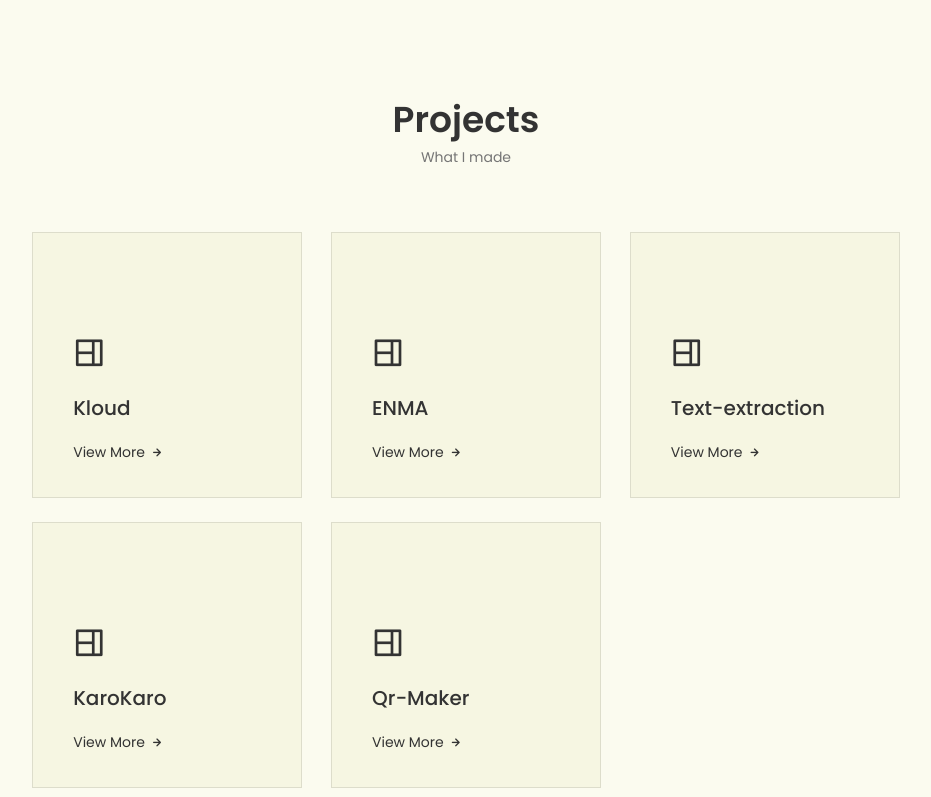
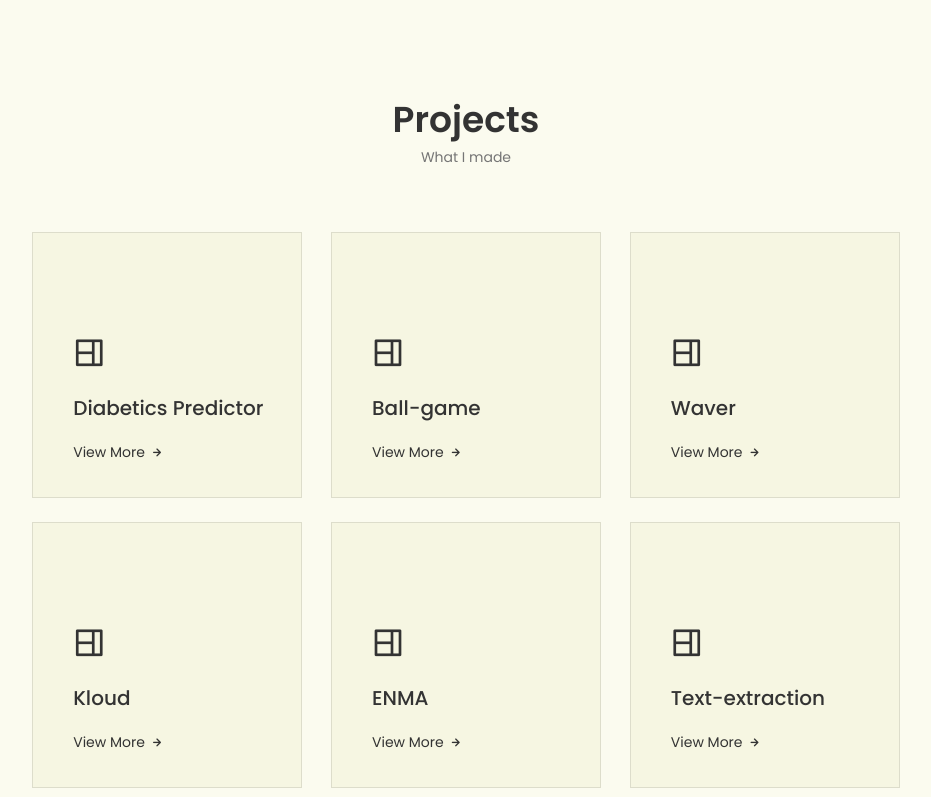
Before and after one commit to sanchiitvijay/portfolio, a React (Create React App) app: page / in a window 1280 px wide. Shown: the part 1925-2722 px from the top of the page, without its empty margins (174-1105 px from the left). Built offline with nearby package versions, Linux system fonts and the light colour scheme.

Commit message:
added new projects

```diff
--- a/src/components/home/Data.jsx
+++ b/src/components/home/Data.jsx
@@ -57,7 +57,7 @@ function Data() {
             <h3 className='home_subtitle'>Tech Enthusiast</h3>
             <p className='home_description'>
 
-            Enthusiastic Full-Stack Developer and Competitive Programmer. Crafting Digital Marvels and Mastering Code Complexity for a Tech-Driven Tomorrow.
+            Full-Stack Developer and Competitive Programmer. Crafting Digital Marvels and Mastering Code Complexity for a Tech-Driven Tomorrow.
 
             </p>
 
--- a/src/components/projects/Projects.jsx
+++ b/src/components/projects/Projects.jsx
@@ -14,6 +14,103 @@ function Projects(){
 
             <div className='projects_container container grid'>
 
+                {/* Diabetics Predictor */}
+                <div className='projects_content'>
+                    <div>
+                        <i className='uil uil-web-grid projects_icon'></i>
+                        <h3 className='projects_title'>Diabetics Predictor</h3>
+                    </div>
+
+                    <span className='projects_button' onClick={() => toggleTab(1)}>View More <i className='uil uil-arrow-right projects_button-icon'></i></span>
+
+                    <div className={toggleState === 1? 'projects_modal active_modal' : "projects_modal"}>
+                        <div className='projects_modal-content'>
+                            <i onClick={() => toggleTab(0)} className='uil uil-times projects_modal-close'></i>
+
+                            <h3 className='projects_modal-title'>Diabetics Predictor</h3>
+                            <p className='projects_modal-description'> Created a diabetic predictor website using HTML/CSS for frontend and Hugging Face backend from Kaggle
+notebook, simplifying deployment and ensuring efficient model inference.<br/>
+Designed a user-friendly interface for the predictor, prioritizing intuitive design and accessibility to enhance
+user engagement.<br/>
+Collaborated on integrating backend seamlessly with frontend, ensuring smooth communication for a cohesive
+web application.</p>
+
+                            <ul className='projects_modal-projects grid'>
+
+                                <li className='projects_modal-project'>
+                                    <i className='uil uil-check-circle servies_modal-icon'></i>
+                                    <p className='projects_modal-info'>
+                                        <a href='https://sanchiitvijay.github.io/Diabetics-Predictor' className='projects_modal-link' rel="noopener noreferrer" target='_blank'>github.io/Diabetics-Predictor</a>
+                                    </p>
+                                </li>
+                            </ul>
+                        </div>
+                    </div>
+                </div>
+
+                {/* Ball-game */}
+                <div className='projects_content'>
+                    <div>
+                        <i className='uil uil-web-grid projects_icon'></i>
+                        <h3 className='projects_title'>Ball-game</h3>
+                    </div>
+
+                    <span className='projects_button' onClick={() => toggleTab(2)}>View More <i className='uil uil-arrow-right projects_button-icon'></i></span>
+
+                    <div className={toggleState === 2? 'projects_modal active_modal' : "projects_modal"}>
+                        <div className='projects_modal-content'>
+                            <i onClick={() => toggleTab(0)} className='uil uil-times projects_modal-close'></i>
+
+                            <h3 className='projects_modal-title'>Ball-game</h3>
+                            <p className='projects_modal-description'>This simple and interactive game is built using HTML, CSS, and JavaScript <br/>
+                            Challenge the computer opponent in a thrilling ping pong match and see if you can emerge victorious!</p>
+
+                            <ul className='projects_modal-projects grid'>
+
+                                <li className='projects_modal-project'>
+                                    <i className='uil uil-check-circle servies_modal-icon'></i>
+                                    <p className='projects_modal-info'>
+                                        <a href='https://github.com/sanchiitvijay/ball_game' className='projects_modal-link' rel="noopener noreferrer" target='_blank'>github.com/sanchiitvijay/ball_game</a>
+                                    </p>
+                                </li>
+                            </ul>
+                        </div>
+                    </div>
+                </div>
+
+                {/* Waver */}
+                <div className='projects_content'>
+                    <div>
+                        <i className='uil uil-web-grid projects_icon'></i>
+                        <h3 className='projects_title'>Waver</h3>
+                    </div>
+
+                    <span className='projects_button' onClick={() => toggleTab(3)}>View More <i className='uil uil-arrow-right projects_button-icon'></i></span>
+
+                    <div className={toggleState === 3? 'projects_modal active_modal' : "projects_modal"}>
+                        <div className='projects_modal-content'>
+                            <i onClick={() => toggleTab(0)} className='uil uil-times projects_modal-close'></i>
+
+                            <h3 className='projects_modal-title'>Waver</h3>
+                            <p className='projects_modal-description'>It is a social media webapp where users can create and share posts with text and images. They can also
+interact with posts by liking.
+<br/>The application allows users to manage their friends list, including adding and removing friends.
+<br/>Users can view profiles of their friends to see their posts and basic information.
+</p>
+
+                            <ul className='projects_modal-projects grid'>
+
+                                <li className='projects_modal-project'>
+                                    <i className='uil uil-check-circle servies_modal-icon'></i>
+                                    <p className='projects_modal-info'>
+                                        <a href='https://github.com/sanchiitvijay/waver' className='projects_modal-link' rel="noopener noreferrer" target='_blank'>github.com/sanchiitvijay/waver</a>
+                                    </p>
+                                </li>
+                            </ul>
+                        </div>
+                    </div>
+                </div>
+
                 {/* Kloud */}
                 <div className='projects_content'>
                     <div>
@@ -21,9 +118,9 @@ function Projects(){
                         <h3 className='projects_title'>Kloud</h3>
                     </div>
 
-                    <span className='projects_button' onClick={() => toggleTab(1)}>View More <i className='uil uil-arrow-right projects_button-icon'></i></span>
+                    <span className='projects_button' onClick={() => toggleTab(4)}>View More <i className='uil uil-arrow-right projects_button-icon'></i></span>
 
-                    <div className={toggleState === 1? 'projects_modal active_modal' : "projects_modal"}>
+                    <div className={toggleState === 4? 'projects_modal active_modal' : "projects_modal"}>
                         <div className='projects_modal-content'>
                             <i onClick={() => toggleTab(0)} className='uil uil-times projects_modal-close'></i>
 
@@ -50,9 +147,9 @@ function Projects(){
                         <h3 className='projects_title'>ENMA</h3>
                     </div>
 
-                    <span className='projects_button' onClick={() => toggleTab(2)}>View More <i className='uil uil-arrow-right projects_button-icon'></i></span>
+                    <span className='projects_button' onClick={() => toggleTab(5)}>View More <i className='uil uil-arrow-right projects_button-icon'></i></span>
 
-                    <div className={toggleState === 2? 'projects_modal active_modal' : "projects_modal"}>
+                    <div className={toggleState === 5? 'projects_modal active_modal' : "projects_modal"}>
                         <div className='projects_modal-content'>
                             <i onClick={() => toggleTab(0)} className='uil uil-times projects_modal-close'></i>
 
@@ -86,11 +183,11 @@ function Projects(){
                         <h3 className='projects_title'>Text-extraction</h3>
                     </div>
 
-                    <span className='projects_button' onClick={() => toggleTab(3)}>View More <i className='uil uil-arrow-right projects_button-icon'></i></span>
+                    <span className='projects_button' onClick={() => toggleTab(6)}>View More <i className='uil uil-arrow-right projects_button-icon'></i></span>
 
                     <div className={toggleState === 3? 'projects_modal active_modal' : "projects_modal"}>
                         <div className='projects_modal-content'>
-                            <i onClick={() => toggleTab(0)} className='uil uil-times projects_modal-close'></i>
+                            <i onClick={() => toggleTab(6)} className='uil uil-times projects_modal-close'></i>
 
                             <h3 className='projects_modal-title'>Text-extraction</h3>
                             <p className='projects_modal-description'>
@@ -124,9 +221,9 @@ function Projects(){
                         <h3 className='projects_title'>KaroKaro</h3>
                     </div>
 
-                    <span className='projects_button' onClick={() => toggleTab(4)}>View More <i className='uil uil-arrow-right projects_button-icon'></i></span>
+                    <span className='projects_button' onClick={() => toggleTab(7)}>View More <i className='uil uil-arrow-right projects_button-icon'></i></span>
 
-                    <div className={toggleState === 4? 'projects_modal active_modal' : "projects_modal"}>
+                    <div className={toggleState === 7? 'projects_modal active_modal' : "projects_modal"}>
                         <div className='projects_modal-content'>
                             <i onClick={() => toggleTab(0)} className='uil uil-times projects_modal-close'></i>
 
@@ -154,9 +251,9 @@ function Projects(){
                         <h3 className='projects_title'>Qr-Maker</h3>
                     </div>
 
-                    <span className='projects_button' onClick={() => toggleTab(5)}>View More <i className='uil uil-arrow-right projects_button-icon'></i></span>
+                    <span className='projects_button' onClick={() => toggleTab(8)}>View More <i className='uil uil-arrow-right projects_button-icon'></i></span>
 
-                    <div className={toggleState === 5? 'projects_modal active_modal' : "projects_modal"}>
+                    <div className={toggleState === 8? 'projects_modal active_modal' : "projects_modal"}>
                         <div className='projects_modal-content'>
                             <i onClick={() => toggleTab(0)} className='uil uil-times projects_modal-close'></i>
 
```
Also changed, not shown: 1 other file (tests, documents, lock files or other folders).
